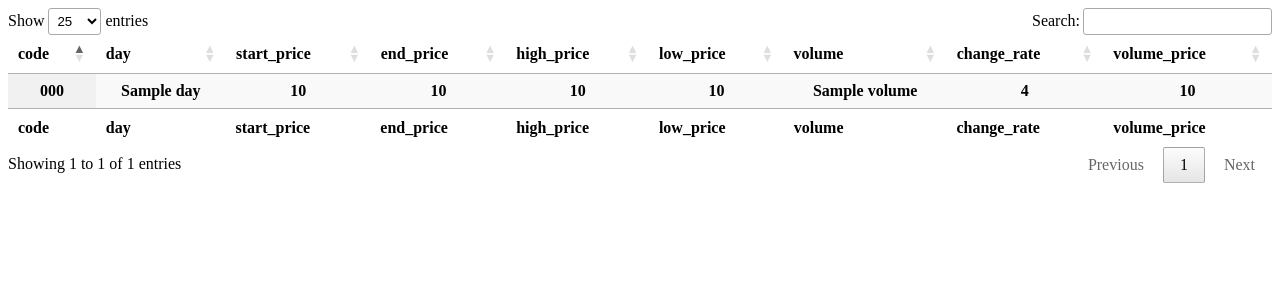
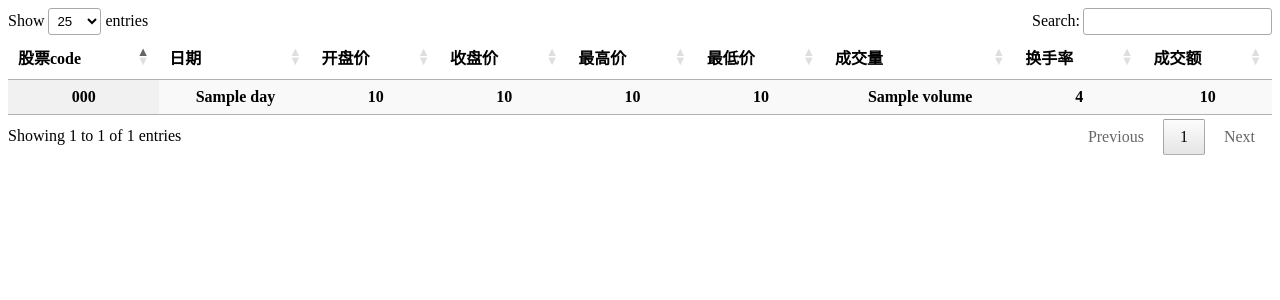
Before and after one commit to Zranshi/rs-stock, a FastAPI app: template templates/stock_table.html in a window 1280 px wide. Shown: the top 300 px of the page. Run offline with FastAPI, Linux system fonts and the light colour scheme; the template is opened without the code that fills it: most values are stand-ins (such as "Sample title", 1, 10 or a date in 2020); lists and menus that the app fills with data are empty; some libraries are stand-ins or nearby versions.

Commit message:
2021.06.13

```diff
--- a/templates/stock_table.html
+++ b/templates/stock_table.html
@@ -11,15 +11,15 @@
 <table id="table" class="display" style="mso-cellspacing: 0; width: 100%">
     <thead>
     <tr>
-        <th>code</th>
-        <th>day</th>
-        <th>start_price</th>
-        <th>end_price</th>
-        <th>high_price</th>
-        <th>low_price</th>
-        <th>volume</th>
-        <th>change_rate</th>
-        <th>volume_price</th>
+        <th>股票code</th>
+        <th>日期</th>
+        <th>开盘价</th>
+        <th>收盘价</th>
+        <th>最高价</th>
+        <th>最低价</th>
+        <th>成交量</th>
+        <th>换手率</th>
+        <th>成交额</th>
     </tr>
     </thead>
     <tbody>
@@ -37,19 +37,6 @@
     </tr>
     {% endfor %}
     </tbody>
-    <tfoot>
-    <tr>
-        <th>code</th>
-        <th>day</th>
-        <th>start_price</th>
-        <th>end_price</th>
-        <th>high_price</th>
-        <th>low_price</th>
-        <th>volume</th>
-        <th>change_rate</th>
-        <th>volume_price</th>
-    </tr>
-    </tfoot>
 </table>
 <script lang="js">
     $("#table").DataTable({
```
Also changed, not shown: 1 other file.
